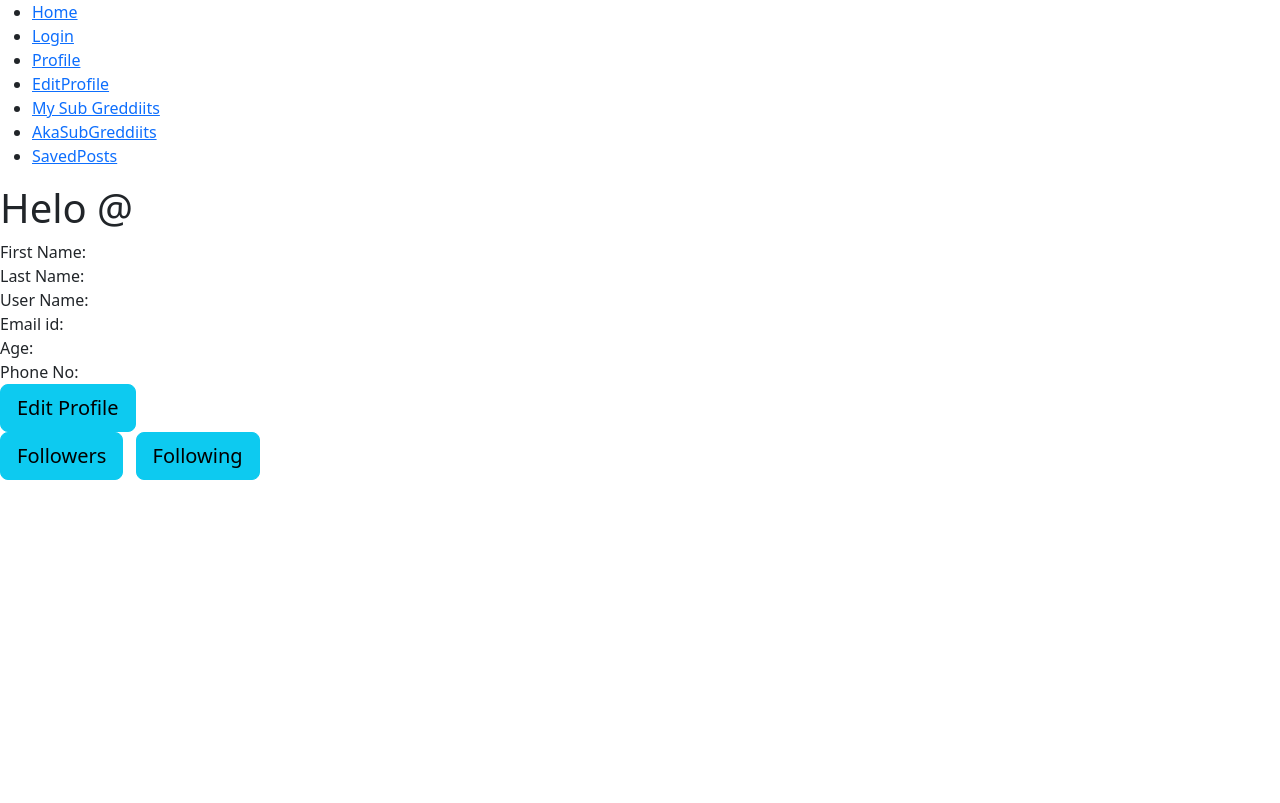
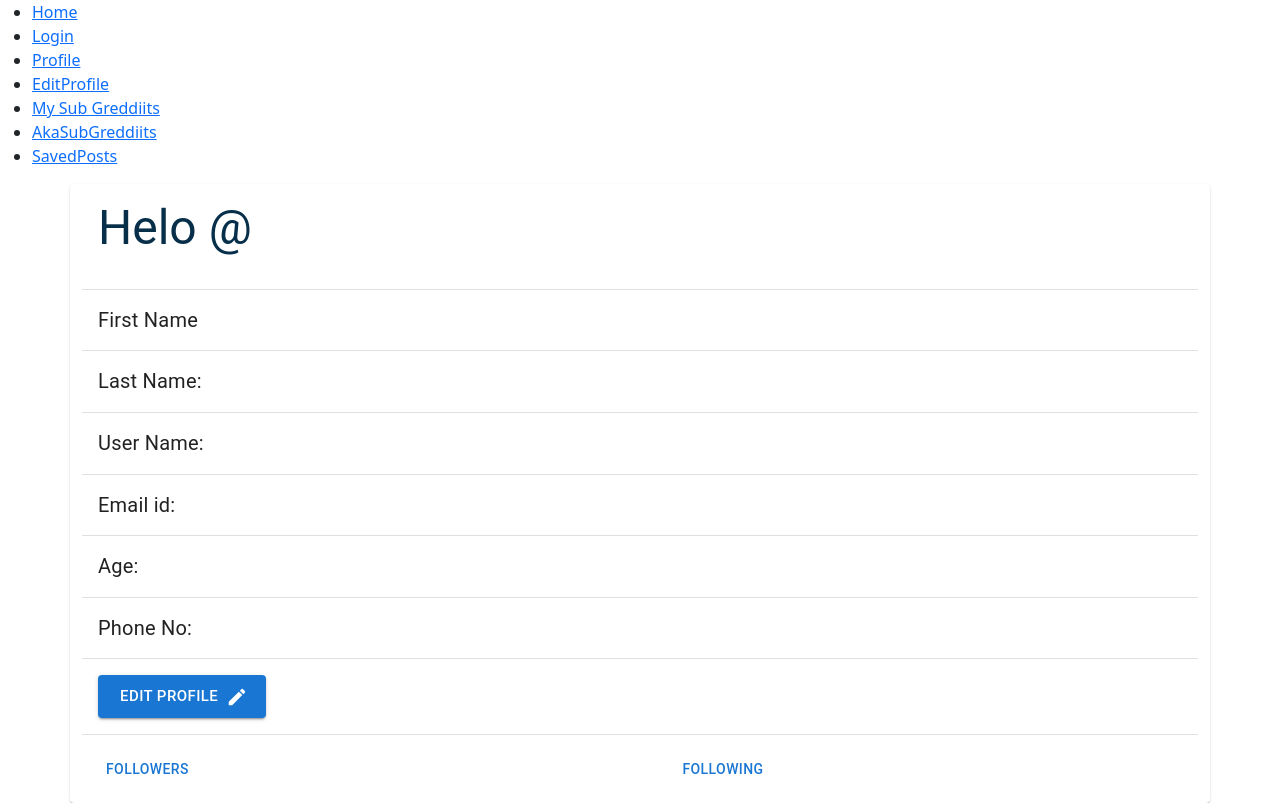
Before and after one commit to manoharnaga/greddit_v1, a React (Create React App) app in the folder frontend/: page /profile in a window 1280 px wide. Built offline with nearby package versions, Linux system fonts and the light colour scheme.

Commit message:
added stylish profile

```diff
--- a/frontend/src/components/EditProfile.jsx
+++ b/frontend/src/components/EditProfile.jsx
@@ -65,7 +65,7 @@ const EditProfile = (props) => {
                 }
                 else{
                     props.setUserData(userdata);
-                    navigate("/profile");
+                    navigate("/profile",{state:{editprofile:'successfull'}});
                     // setEditProfile("Profile Updated Successfully!");//green
                 }
             }
--- a/frontend/src/components/Home.jsx
+++ b/frontend/src/components/Home.jsx
@@ -16,7 +16,7 @@ const Home = (props) => {
 
   return (
     <div>
-      <div className="navbar navbar-expand-lg">
+      <div className="navbar navbar-expand-lg" style={{backgroundColor:'',color:'#'}}>
         <a className="navbar-brand" href="/">
           <AdbIcon color="primary"/>
           <Button>Greddiit</Button>
--- a/frontend/src/components/Profile.jsx
+++ b/frontend/src/components/Profile.jsx
@@ -1,136 +1,306 @@
 import { useState } from "react";
-import { Navigate, useNavigate } from "react-router-dom";
+import { Navigate, useNavigate, useLocation } from "react-router-dom";
+
+import * as React from "react";
+import Table from "@mui/material/Table";
+import TableBody from "@mui/material/TableBody";
+import TableCell from "@mui/material/TableCell";
+import TableContainer from "@mui/material/TableContainer";
+import TableHead from "@mui/material/TableHead";
+import TableRow from "@mui/material/TableRow";
+import Paper from "@mui/material/Paper";
+import Button from "@mui/material/Button";
+import EditIcon from "@mui/icons-material/Edit";
+import Stack from "@mui/material/Stack";
+import Snackbar from "@mui/material/Snackbar";
+import MuiAlert from "@mui/material/Alert";
+import { Typography } from "@mui/material";
+
+const Alert = React.forwardRef(function Alert(props, ref) {
+  return <MuiAlert elevation={6} ref={ref} variant="filled" {...props} />;
+});
 
 const Profile = (props) => {
-    const [display,setDisplay] = useState({
+  const [display, setDisplay] = useState({
     Follower: "none",
-        Following: "none"
+    Following: "none",
   });
   // const [EditProfile,setEditProfile] = useState("");
+  let location = useLocation();
   let navigate = useNavigate();
 
-    if(props.Loginval === "false"){
+  const [open, setOpen] = useState(() => {
+    let flag = location?.state?.editprofile === "successfull";
+    location.state = {};
+    console.log(flag);
+    return flag;
+  });
+
+  if (props.Loginval === "false") {
     return <Navigate to="/login" />;
   }
 
-    const removeFollow = async (username,followerUsername,flagFollow) => {
+  const handleClose = (event, reason) => {
+    if (reason === "clickaway") {
+      return;
+    }
+
+    setOpen(false);
+  };
+
+  const removeFollow = async (username, followerUsername, flagFollow) => {
     await fetch(`http://localhost:7000/profile/followers`, {
-        method: 'PUT',
+      method: "PUT",
       crossDomain: true,
-        body: JSON.stringify({username:username,followerUsername:followerUsername,flagFollow:flagFollow}),
+      body: JSON.stringify({
+        username: username,
+        followerUsername: followerUsername,
+        flagFollow: flagFollow,
+      }),
       headers: {
-            'Content-Type': 'application/json',
-            Accept:"application/json",
+        "Content-Type": "application/json",
+        Accept: "application/json",
         "Access-Control-Allow-Origin": "*",
-        }
+      },
     })
-        .then(res => res.json())
-        .then(data => {
-            if(data.status === "both recieved"){
-                console.log("both recieved",data);
+      .then((res) => res.json())
+      .then((data) => {
+        if (data.status === "both recieved") {
+          console.log("both recieved", data);
           const userdata = data.firstResponse;
           props.setUserData(userdata);
         }
       })
-        .catch(error => {
-            console.error('Error:', error);
+      .catch((error) => {
+        console.error("Error:", error);
       });
-    }
+  };
 
   return (
     <div>
-            <h1>Helo @{props.userData.username}</h1>
-            <table>
-                <tbody>
-                    <tr>
-                        <td>First Name: </td>
-                        <td>{props.userData.fname}</td>
-                    </tr>
-                    <tr>
-                        <td>Last Name: </td>
-                        <td>{props.userData.lname}</td>
-                    </tr>
-                    <tr>
-                        <td>User Name: </td>
-                        <td>{props.userData.username}</td>
-                    </tr>
-                    <tr>
-                        <td>Email id: </td>
-                        <td>{props.userData.emailid}</td>
-                    </tr>
-                    <tr>
-                        <td>Age: </td>
-                        <td>{props.userData.age}</td>
-                    </tr>
-                    <tr>
-                        <td>Phone No: </td>
-                        <td>{props.userData.phno}</td>
-                    </tr>
-                    <tr colSpan="2">
-                        <td>
-                            <button className="btn btn-lg btn-info" onClick={
-                                () => {
+      <TableContainer component={Paper} className="container">
+        <Table sx={{ minWidth: 650 }} aria-label="simple table">
+          <TableHead>
+            <TableRow>
+              <TableCell align="left" colSpan={2}>
+                <Typography variant="h3" color="#072F4A" gutterBottom>
+                  Helo @{props.userData.username}
+                </Typography>
+              </TableCell>
+            </TableRow>
+          </TableHead>
+          <TableBody>
+            <TableRow
+              sx={{ "&:last-child td, &:last-child th": { border: 0 } }}
+            >
+              <TableCell style={{ fontSize: "125%" }}>First Name</TableCell>
+              <TableCell style={{ fontSize: "125%" }}>
+                {props.userData.fname}
+              </TableCell>
+            </TableRow>
+
+            <TableRow
+              sx={{ "&:last-child td, &:last-child th": { border: 0 } }}
+            >
+              <TableCell style={{ fontSize: "125%" }}>Last Name:</TableCell>
+              <TableCell style={{ fontSize: "125%" }}>
+                {props.userData.lname}
+              </TableCell>
+            </TableRow>
+
+            <TableRow
+              sx={{ "&:last-child td, &:last-child th": { border: 0 } }}
+            >
+              <TableCell style={{ fontSize: "125%" }}>User Name:</TableCell>
+              <TableCell style={{ fontSize: "125%" }}>
+                {props.userData.username}
+              </TableCell>
+            </TableRow>
+
+            <TableRow
+              sx={{ "&:last-child td, &:last-child th": { border: 0 } }}
+            >
+              <TableCell style={{ fontSize: "125%" }}>Email id:</TableCell>
+              <TableCell style={{ fontSize: "125%" }}>
+                {props.userData.emailid}
+              </TableCell>
+            </TableRow>
+
+            <TableRow
+              sx={{ "&:last-child td, &:last-child th": { border: 0 } }}
+            >
+              <TableCell style={{ fontSize: "125%" }}>Age:</TableCell>
+              <TableCell style={{ fontSize: "125%" }}>
+                {props.userData.age}
+              </TableCell>
+            </TableRow>
+
+            <TableRow
+              sx={{ "&:last-child td, &:last-child th": { border: 0 } }}
+            >
+              <TableCell style={{ fontSize: "125%" }}>Phone No:</TableCell>
+              <TableCell style={{ fontSize: "125%" }}>
+                {props.userData.phno}
+              </TableCell>
+            </TableRow>
+
+            <TableRow
+              sx={{ "&:last-child td, &:last-child th": { border: 0 } }}
+            >
+              <TableCell colSpan={2}>
+                <Button
+                  variant="contained"
+                  size="large"
+                  endIcon={<EditIcon />}
+                  onClick={() => {
                     // setEditProfile("openEditProfilePage");
                     navigate("/editprofile");
-                                    }
-                                }>Edit Profile</button>
-                        </td>
-                    </tr>
-                    <tr>
-                        <td>
-                            <button className="btn btn-lg btn-info" onClick={() => {setDisplay({Follower:"",Following:"none"})}}>Followers {props.userData.followers?.length}</button>
-                        </td>
-                        <td>
-                            <button className="btn btn-lg btn-info" onClick={() => {setDisplay({Follower:"none",Following:""})}}>Following {props.userData.following?.length}</button>
-                        </td>
-                    </tr>
-                </tbody>
-            </table>
+                  }}
+                >
+                  Edit Profile
+                </Button>
+              </TableCell>
+            </TableRow>
 
+            <TableRow
+              sx={{ "&:last-child td, &:last-child th": { border: 0 } }}
+            >
+              <TableCell>
+                <Button
+                //   color={display?.Following==="none" && 'secondary'}
+                  onClick={() => {
+                    setDisplay({ Follower: "", Following: "none" });
+                  }}
+                >
+                  Followers {props.userData.followers?.length}
+                </Button>
+              </TableCell>
+              <TableCell>
+                <Button
+                //   color={display?.Follower==="none" && 'secondary'}
+                  onClick={() => {
+                    setDisplay({ Follower: "none", Following: "" });
+                  }}
+                >
+                  Following {props.userData.following?.length}
+                </Button>
+              </TableCell>
+            </TableRow>
+          </TableBody>
+        </Table>
+      </TableContainer>
 
-            <table style={{display:display.Follower}}>
-                <tbody>
-                    {props.userData.followers?.map((follower,index) => (
-                        <tr key={index}>
-                            <td>{follower}</td>
-                            <td>
-                                <button onClick={() => {removeFollow(props.userData.username,follower,1);}} className="btn btn-lg btn-secondary">Remove</button>
-                            </td>
-                        </tr>
+      <TableContainer
+        component={Paper}
+        className="container"
+        style={{ display: display.Follower }}
+      >
+        <Table sx={{ minWidth: 650 }} aria-label="simple table">
+          <TableBody>
+            {props.userData.followers?.map((follower, index) => (
+              <TableRow
+                sx={{ "&:last-child td, &:last-child th": { border: 0 } }}
+                key={index}
+              >
+                <TableCell align="center" style={{ fontSize: "125%" }}>
+                  {follower}
+                </TableCell>
+                <TableCell align="center" style={{ fontSize: "125%" }}>
+                  <Button
+                    variant="contained"
+                    size="large"
+                    onClick={() => {
+                      removeFollow(props.userData.username, follower, 1);
+                    }}
+                    style={{ backgroundColor: "#656768" }}
+                  >
+                    Remove
+                  </Button>
+                </TableCell>
+              </TableRow>
             ))}
-                </tbody>
-                <tfoot>
-                    <tr>
-                        <td>
-                            <button className="btn btn-lg btn-secondary" onClick={() => {setDisplay({Follower:"none",Following:"none"})}}>close</button>
-                        </td>
-                    </tr>
-                </tfoot>
-            </table>
+            <TableRow
+              sx={{ "&:last-child td, &:last-child th": { border: 0 } }}
+            >
+              <TableCell align="center" colSpan={2}>
+                <Button
+                  variant="contained"
+                  size="large"
+                  onClick={() => {
+                    setDisplay({ Follower: "none", Following: "none" });
+                  }}
+                  color="action"
+                >
+                  close
+                </Button>
+              </TableCell>
+            </TableRow>
+          </TableBody>
+        </Table>
+      </TableContainer>
 
-            <table style={{display:display.Following}}>
-                <tbody>
-                    {props.userData.following?.map((following,index) => (
-                        <tr key={index}>
-                            <td>{following}</td>
-                            <td>
-                            <button onClick={() => {
-                                removeFollow(props.userData.username,following,2);
+      <TableContainer
+        component={Paper}
+        className="container"
+        style={{ display: display.Following }}
+      >
+        <Table sx={{ minWidth: 650 }} aria-label="simple table">
+          <TableBody>
+            {props.userData.following?.map((following, index) => (
+              <TableRow
+                sx={{ "&:last-child td, &:last-child th": { border: 0 } }}
+                key={index}
+              >
+                <TableCell align="center" style={{ fontSize: "125%" }}>
+                  {following}
+                </TableCell>
+                <TableCell align="center" style={{ fontSize: "125%" }}>
+                  <Button
+                    variant="contained"
+                    size="large"
+                    onClick={() => {
+                      removeFollow(props.userData.username, following, 2);
                     }}
-                                className="btn btn-lg btn-secondary">Unfollow</button>
-                            </td>
-                        </tr>
+                    style={{ backgroundColor: "#656768" }}
+                  >
+                    Unfollow
+                  </Button>
+                </TableCell>
+              </TableRow>
             ))}
-                    <tr>
-                        <td>
-                            <button className="btn btn-lg btn-secondary" onClick={() => {setDisplay({Follower:"none",Following:"none"})}}>close</button>
-                        </td>
-                    </tr>
-                </tbody>
-            </table>
+            <TableRow
+              sx={{ "&:last-child td, &:last-child th": { border: 0 } }}
+            >
+              <TableCell align="center" colSpan={2}>
+                <Button
+                  variant="contained"
+                  size="large"
+                  onClick={() => {
+                    setDisplay({ Follower: "none", Following: "none" });
+                  }}
+                  color="action"
+                >
+                  close
+                </Button>
+              </TableCell>
+            </TableRow>
+          </TableBody>
+        </Table>
+      </TableContainer>
 
+      <Stack spacing={2} sx={{ width: "100%" }}>
+        <Snackbar open={open} autoHideDuration={5000} onClose={handleClose}>
+          <Alert
+            onClose={handleClose}
+            severity="success"
+            sx={{ width: "100%" }}
+          >
+            Profile Edited Successfully!
+          </Alert>
+        </Snackbar>
+      </Stack>
     </div>
   );
-}
+};
 
 export default Profile;
```
Lines whose indentation alone changed are shown as unchanged.
